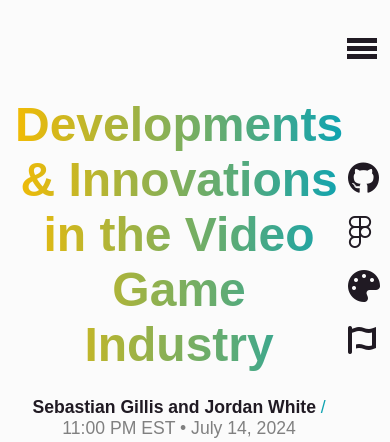
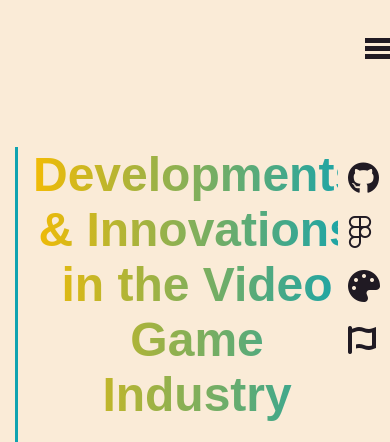
Before and after one commit to sw33ws/Tracking-Innovation-Video-Games, a plain HTML site: page index.html in a window 390 px wide. Shown: the top 442 px of the page. Drawn offline with Linux system fonts and the light colour scheme.

Commit message:
background, border, and social icons

```diff
--- a/styles/style.css
+++ b/styles/style.css
@@ -25,6 +25,7 @@ body {
     display: grid;
     grid-template-columns: 250px 1fr;
     gap: 10px;
+    background-color: var(--backgroundColor);
 }
 
 nav {
@@ -75,7 +76,8 @@ nav ul li a {
 /* setting the article length */
 main {
     display: flex;
-    margin-top: 50px;
+    padding-bottom: 2em;
+    padding-top: 50px;
 }
 
 header {
@@ -99,7 +101,11 @@ header {
 }
 
 article {
-    width: clamp(500px, 80%, 1000px)
+    width: clamp(500px, 80%, 1000px);
+    /* background-color: var(--backgroundColor); */
+    padding-left: 15px;
+    border-left: 3px solid var(--secondaryHighlight);
+    margin-right: 1em;
 }
 
 article p, article hr {
@@ -185,7 +191,6 @@ article img, article iframe {
 /* footer */
 footer {
     padding: 2em 4em 2em 2em;
-    margin-top: 2em;
     background-color: var(--navBackgroundColor);
 }
 
@@ -277,7 +282,7 @@ footer h1 {
     }
 
     .socialList li {
-        background-color: transparent;
+        background-color: var(--backgroundColor);
         margin-top: 2px;
     }
 
@@ -286,4 +291,10 @@ footer h1 {
         bottom: 0;
         right: 0;
     }
+
+    .socalItem {
+        margin: 10px;
+        font-size: 2em;
+        color: var(--pageText);
+    }
   }
--- a/styles/variables.css
+++ b/styles/variables.css
@@ -1,12 +1,12 @@
 :root {
-    --backgroundColor: #FBFBFB; /* White */
+    --backgroundColor: antiquewhite; /* White */
     --pageText: #201A23; /* Raisin Black */
 
     --navBackgroundColor: #2E2532; /* Raisin Black, but lighter*/
     --darkNavText: var(--secondaryHighlight);
 
-    --socialBackground: var(--backgroundColor);
-    --socialIconColor: var(--pageText);
+    --socialBackground: var(--navBackgroundColor);
+    --socialIconColor: var(--mainHighlight);
 
     --secondaryHighlight: #0FA3B1; /* Moonstone */
     --mainHighlight: #F2BB05; /* Amber */
```
